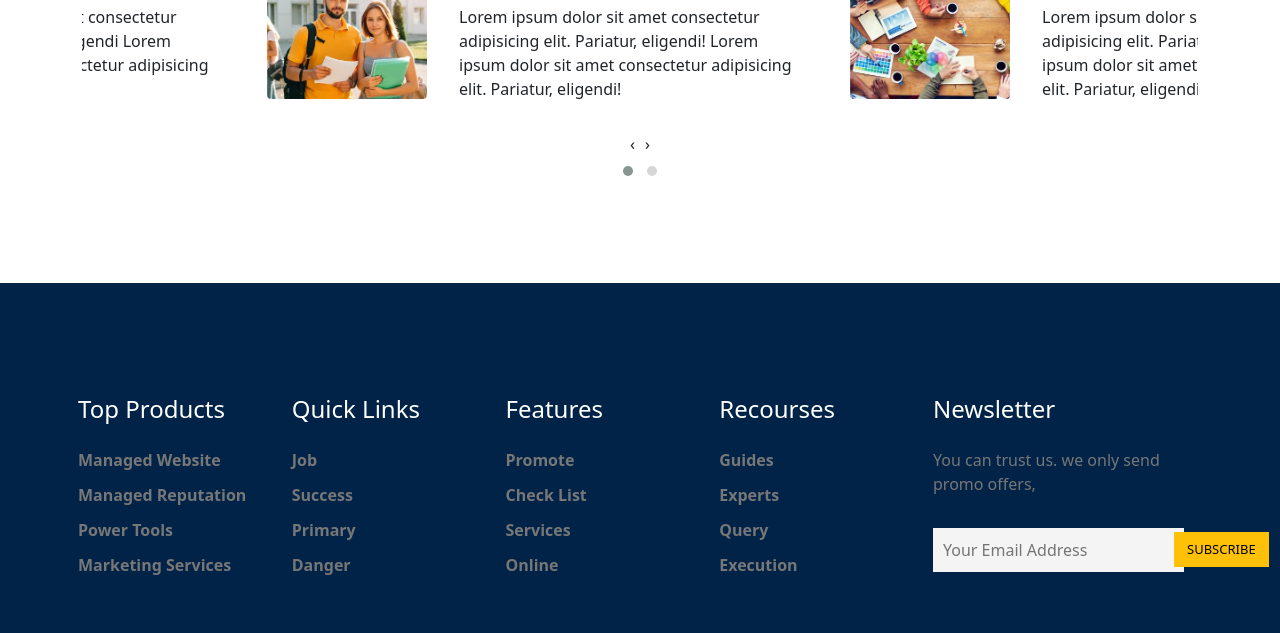
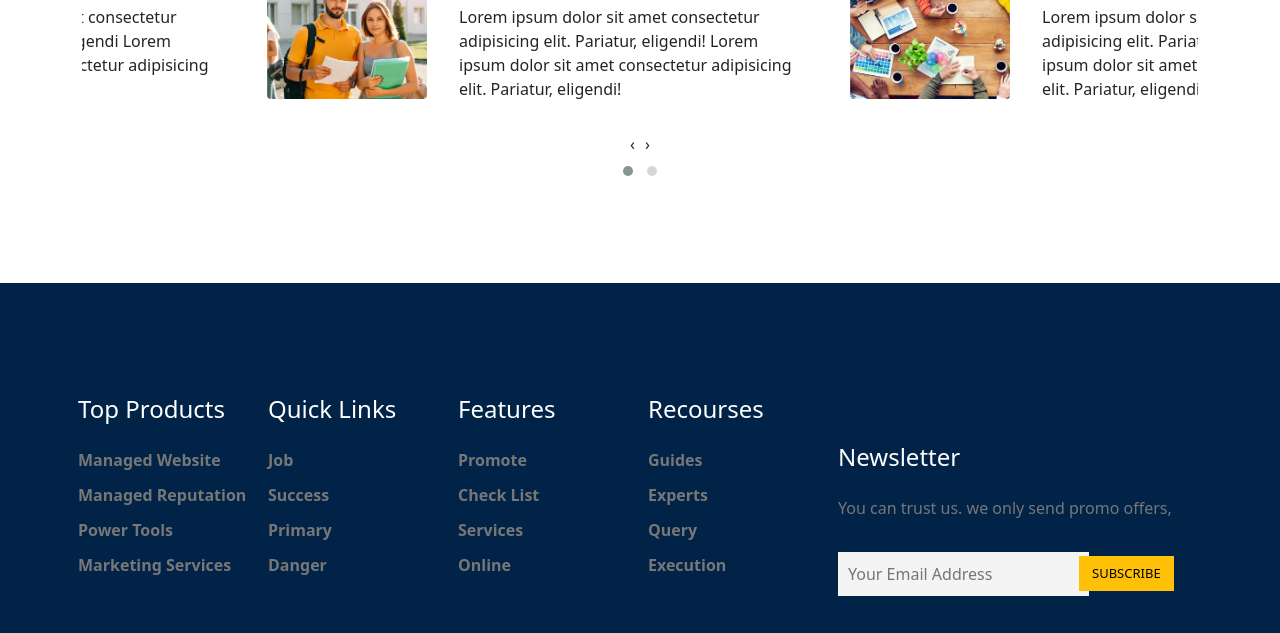
Before and after one commit to mustafa-mahmud/education, a plain HTML site: page index.html in a window 1280 px wide. Shown: the part 5041-5674 px from the top of the page. Drawn offline with nearby package versions, Linux system fonts and the light colour scheme; files whose address does not match are found by name.

Commit message:
fix up to 1000px

```diff
--- a/index.html
+++ b/index.html
@@ -450,7 +450,7 @@
 	<footer class="footer">
 		<div class="container">
 			<div class="row">
-				<div class="col px-2">
+				<div class="col col-lg-3 col-xl-2 px-2">
 					<h4>Top Products</h4>
 					<ul>
 						<li><a href="#">Managed Website</a></li>
@@ -459,7 +459,7 @@
 						<li><a href="#">Marketing Services</a></li>
 					</ul>
 				</div>
-				<div class="col px-2">
+				<div class="col col-lg-3 col-xl-2 px-2">
 					<h4>Quick Links</h4>
 					<ul>
 						<li><a href="#">Job</a></li>
@@ -468,7 +468,7 @@
 						<li><a href="#">Danger</a></li>
 					</ul>
 				</div>
-				<div class="col px-2">
+				<div class="col col-lg-3 col-xl-2 px-2">
 					<h4>Features</h4>
 					<ul>
 						<li><a href="#">Promote</a></li>
@@ -477,7 +477,7 @@
 						<li><a href="#">Online</a></li>
 					</ul>
 				</div>
-				<div class="col px-2">
+				<div class="col col-lg-3 col-xl-2 px-2">
 					<h4>Recourses</h4>
 					<ul>
 						<li><a href="#">Guides</a></li>
@@ -486,7 +486,7 @@
 						<li><a href="#">Execution</a></li>
 					</ul>
 				</div>
-				<div class="col-3 px-2">
+				<div class="col-3 col-lg-3 col-xl-4 mt-lg-5 px-2">
 					<h4>Newsletter</h4>
 					<span>You can trust us. we only send promo offers,</span>
 					<div class="d-flex align-items-center">
```
